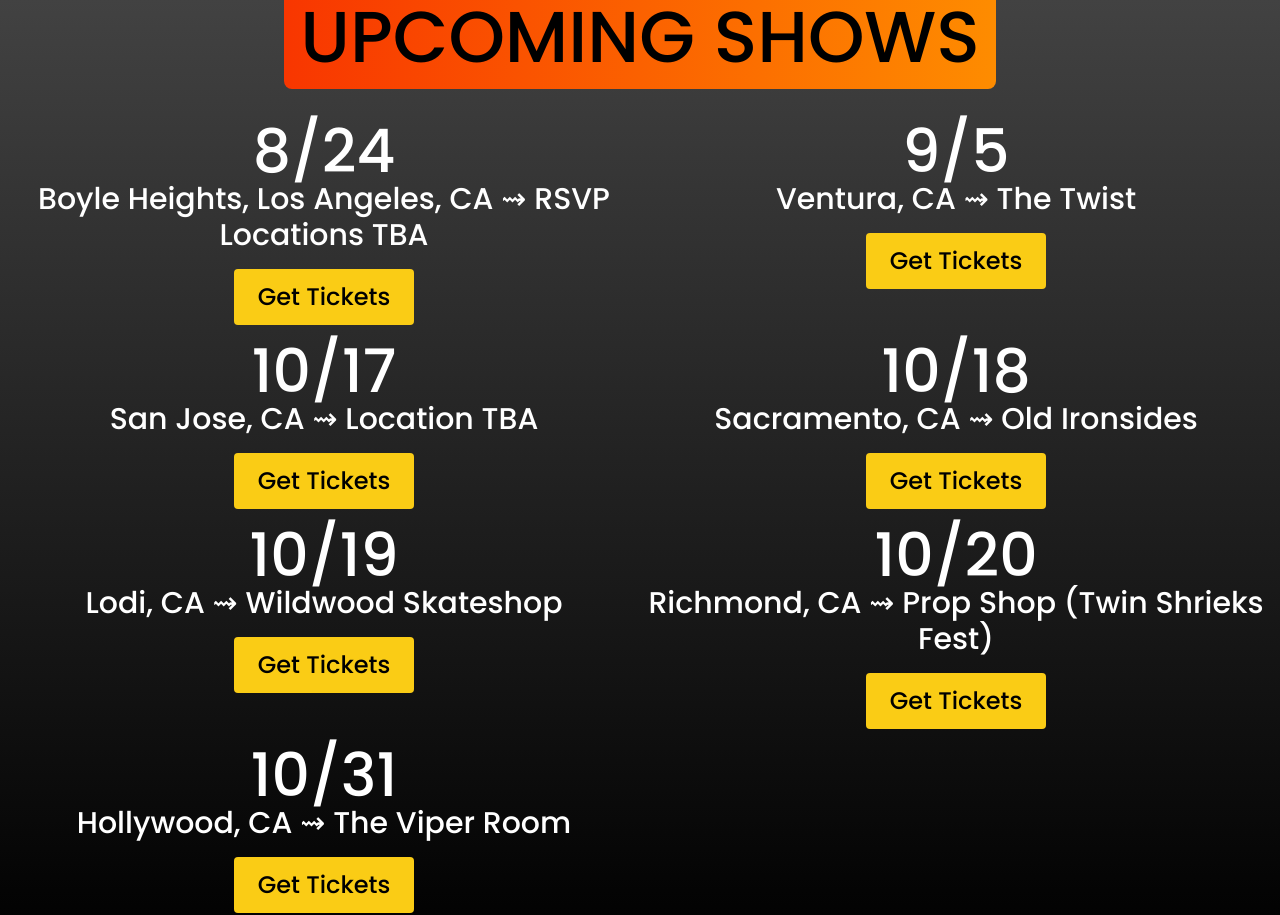
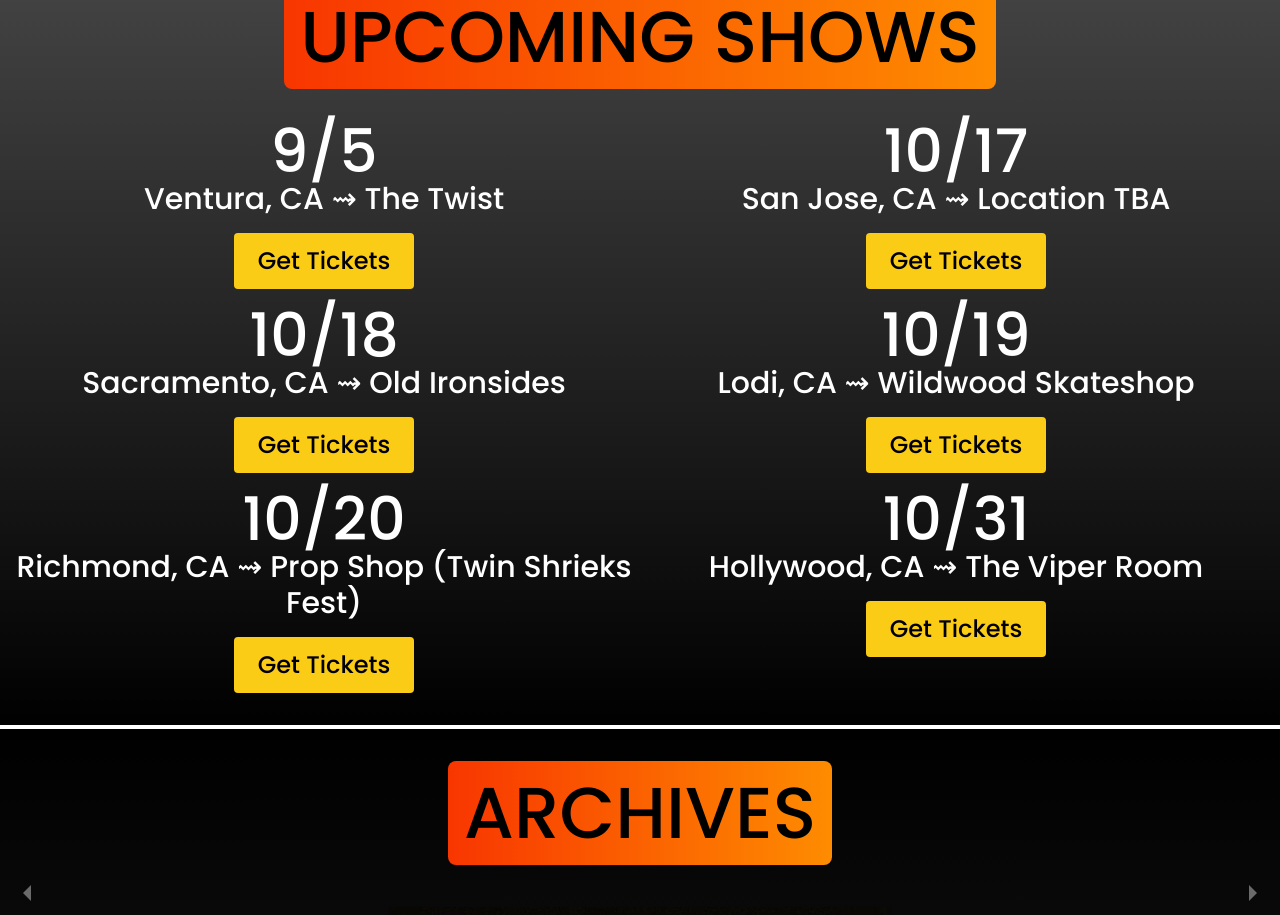
Before and after one commit to kyle-mucerino/citd, a React (Create React App) app: page / in a window 1280 px wide. Shown: the part 2680-3595 px from the top of the page. Built offline with nearby package versions, Linux system fonts and the light colour scheme; a web font is replaced by a local one.

Commit message:
8/24 show removed

```diff
--- a/src/App.js
+++ b/src/App.js
@@ -435,20 +435,6 @@
           </div>
           <div className="grid grid-cols-1 custom:grid-cols-2 gap-4 text-center text-white poppins-medium mb-8 mx-4">
             <div className="show-date-item">
-              <h4 className="text-6xl">8/24</h4>
-              <p className="text-3xl">
-                Boyle Heights, Los Angeles, CA &#x21DD; RSVP Locations TBA
-              </p>
-              <a
-                href="https://linktr.ee/Crossingisdottingts"
-                target="_blank"
-                rel="noopener noreferrer"
-                className="inline-block mt-4 px-6 py-3 bg-yellow-400 text-black text-2xl rounded hover:bg-yellow-500"
-              >
-                Get Tickets
-              </a>
-            </div>
-            <div className="show-date-item">
               <h4 className="text-6xl">9/5</h4>
               <p className="text-3xl">Ventura, CA &#x21DD; The Twist</p>
               <a
```
